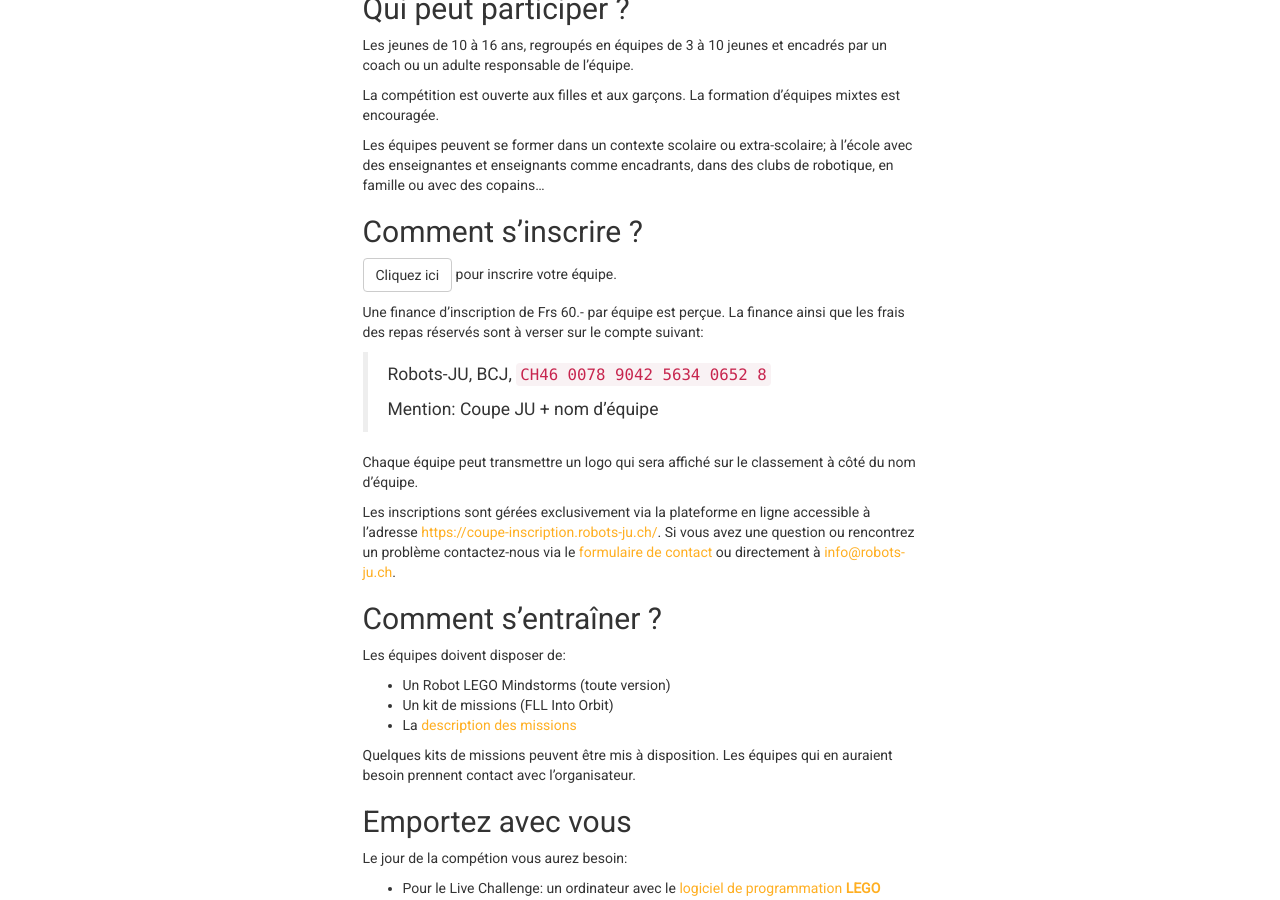
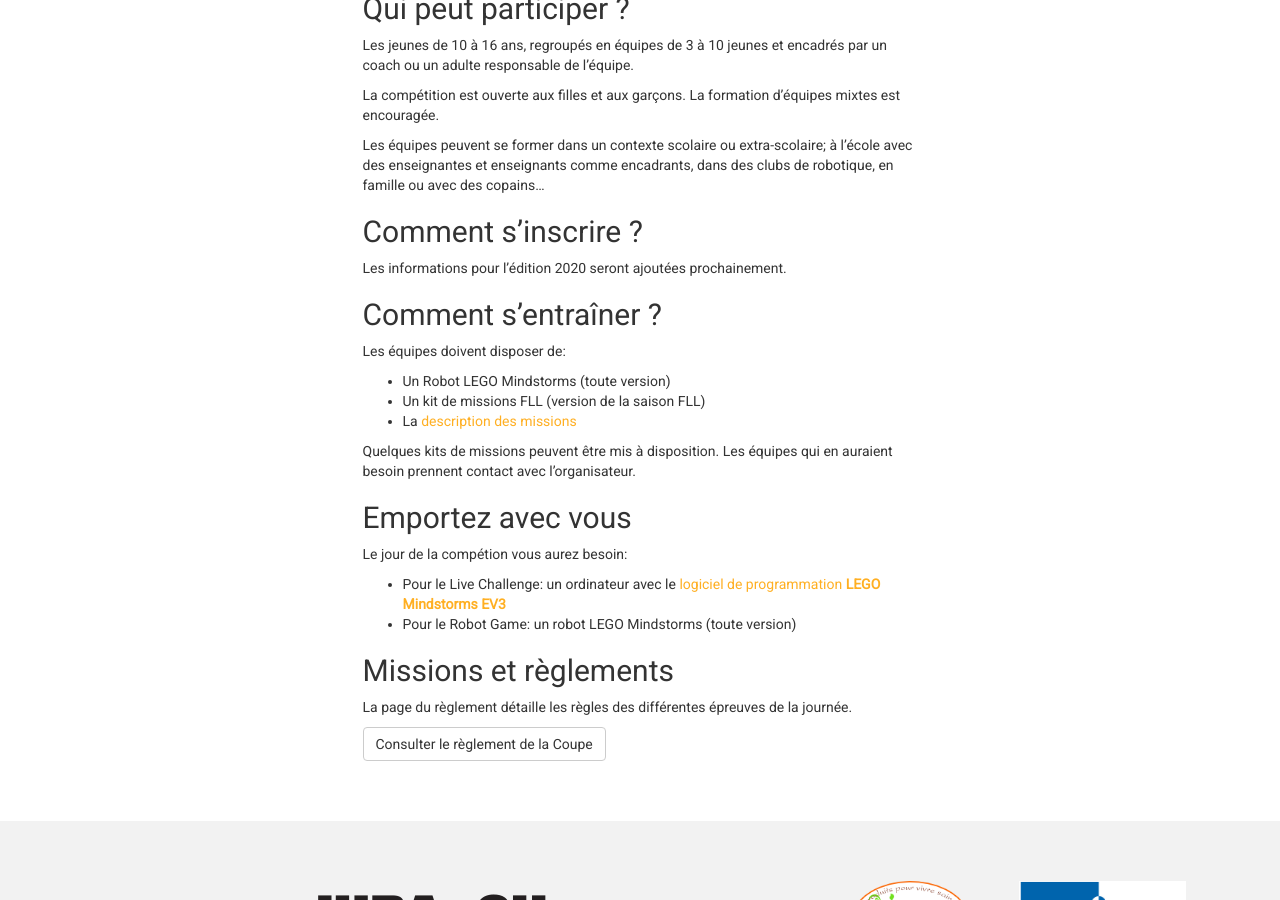
Before and after one commit to robots-ju/coupe.robots-ju.ch, a Jekyll site: the page built from equipes-participer.md, in a window 1280 px wide and 900 px high, scrolled down 324 px. Built offline with Jekyll 4.4.1, drawn with Linux system fonts in a browser that asks for light colours; comment, search, counter and statistics services are not loaded.

Commit message:
Retrait informations 2019, mention 2020

```diff
--- a/equipes-participer.md
+++ b/equipes-participer.md
@@ -23,26 +23,14 @@ dans des clubs de robotique, en famille ou avec des copains…
 
 ## Comment s’inscrire ?
 
-<a class="btn btn-default" href="https://coupe-inscription.robots-ju.ch/">Cliquez ici</a> pour inscrire votre équipe.
-
-Une finance d’inscription de Frs {{ site.concours.finance_inscription }}.- par équipe est perçue.
-La finance ainsi que les frais des repas réservés sont à verser sur le compte suivant:
-
-> Robots-JU, BCJ, `CH46 0078 9042 5634 0652 8`
->
-> Mention: Coupe JU + nom d'équipe
-
-Chaque équipe peut transmettre un logo qui sera affiché sur le classement à côté du nom d'équipe.
-
-Les inscriptions sont gérées exclusivement via la plateforme en ligne accessible à l'adresse <https://coupe-inscription.robots-ju.ch/>.
-Si vous avez une question ou rencontrez un problème contactez-nous via le [formulaire de contact](/contact) ou directement à <info@robots-ju.ch>.
+Les informations pour l'édition 2020 seront ajoutées prochainement.
 
 ## Comment s’entraîner ?
 
 Les équipes doivent disposer de:
 
 - Un Robot LEGO Mindstorms (toute version)
-- Un kit de missions (FLL Into Orbit)
+- Un kit de missions FLL (version de la saison FLL)
 - La [description des missions](https://sps.epfl.ch/fll-regles)
 
 Quelques kits de missions peuvent être mis à disposition.
```
Also changed, not shown: index.md (+3 -2 lines).
